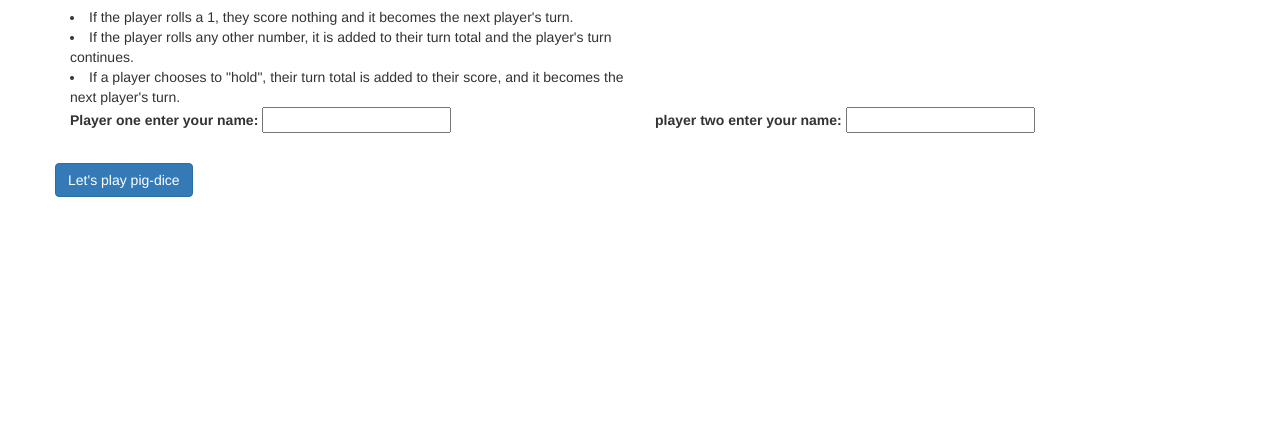
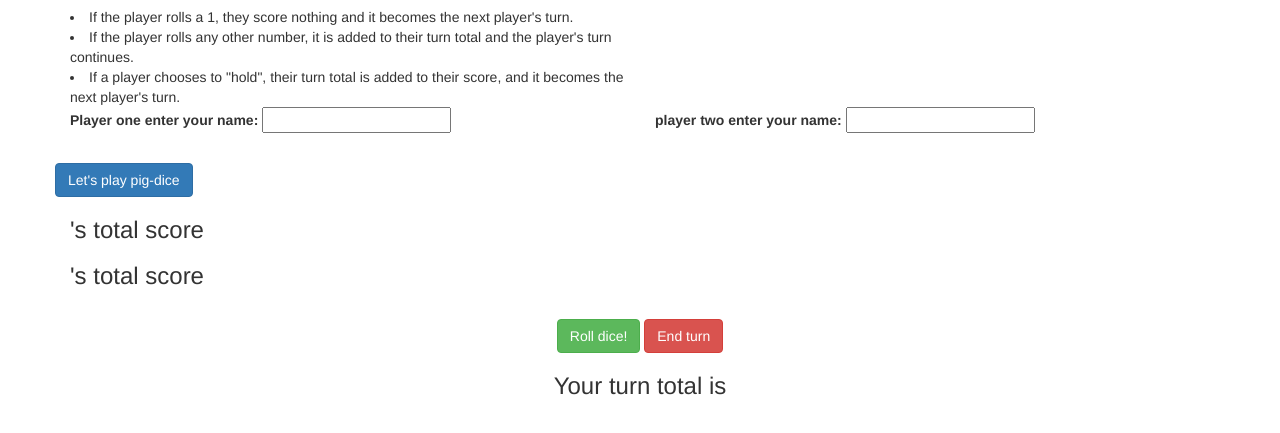
Before and after one commit to Idaapayo/dice-game, a plain HTML site: page index.html in a window 1280 px wide. Shown: the part 299-732 px from the top of the page. Drawn offline with Linux system fonts and the light colour scheme.

Commit message:
final changes to html file

```diff
--- a/css/styles.css
+++ b/css/styles.css
@@ -0,0 +1,3 @@
+.textallign{
+  text-align: center;
+}
--- a/index.html
+++ b/index.html
@@ -45,6 +45,31 @@ Pig is one of a family of dice games described by Reiner Knizia as "jeopardy dic
     <button id="playerNameSubmit" type="submit" class="btn btn-primary">Let's play pig-dice</button>
 </form>
 </div>
+<div class="game">
+  <div class="row">
+    <div class="col-md-6">
+      <h3><span id="player1name"></span>'s total score <span id="player1totalscore"></span>
+          <h3><span id="player2name"></span>'s total score <span id="player2totalscore"></span>
+      </div>
+    <div class="col-md-6">
+        </div>
+      </div>
+      <div class="textallign">
+      <div class="display">
+        <h3 id="player1display"></h3>
+        <h3 id="player2display"></h3>
+      </div>
+      <div class="rolls">
+        <button type="submit" class="btn btn-success" id="rolleddice">Roll dice!</button>
+        <button type="submit" class="btn btn-danger" id="endturn">End turn</button>
+      </div>
+      <div class="rollresult">
+       <h3><span id="rollresult"></span></h3>
+     </div>
+     <div class="total">
+       <h3>Your turn total is<span id="turntotal"></span></h3>
+     </div>
+   </div>
 </div>
   </body>
 </html>
```
